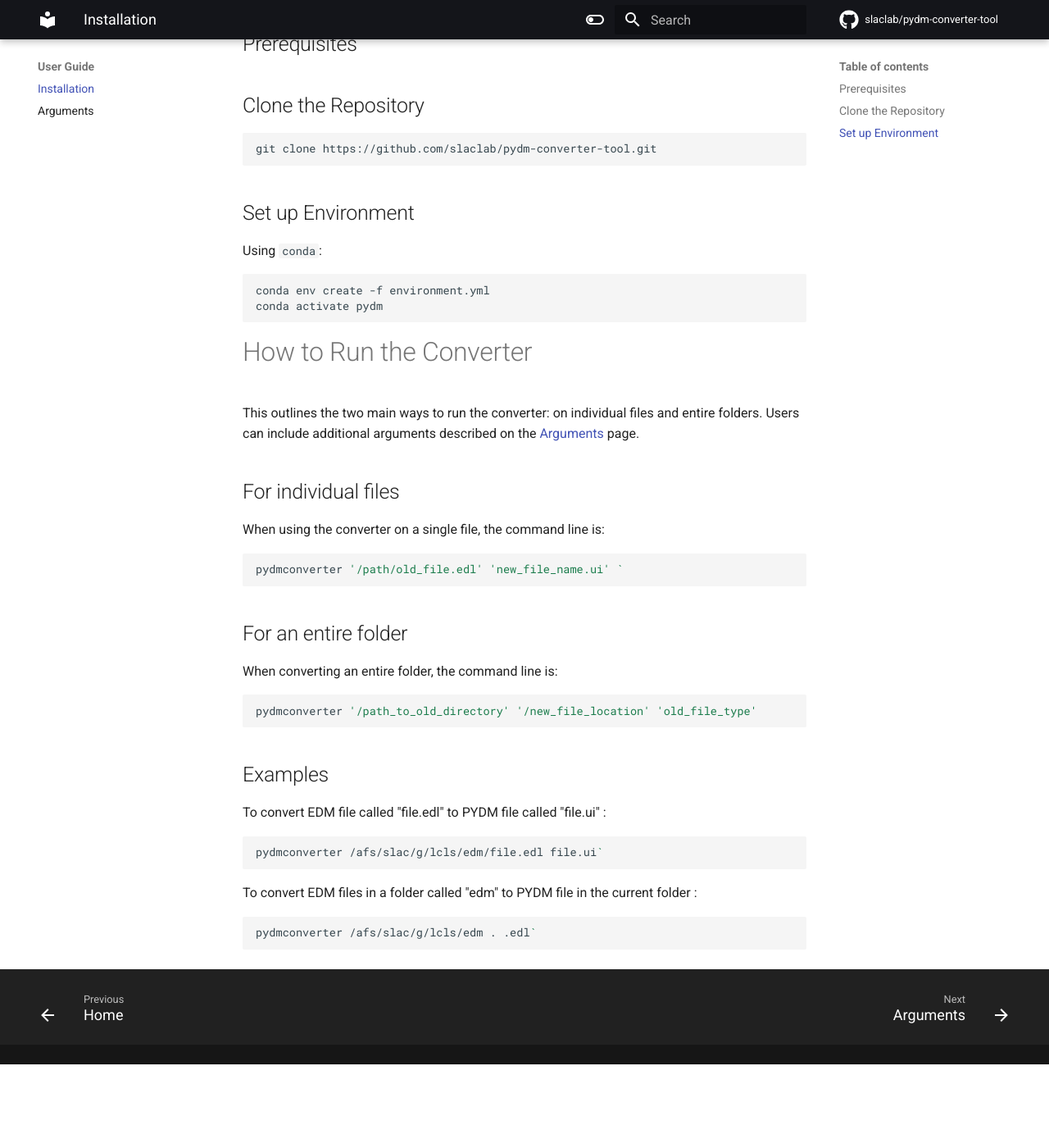
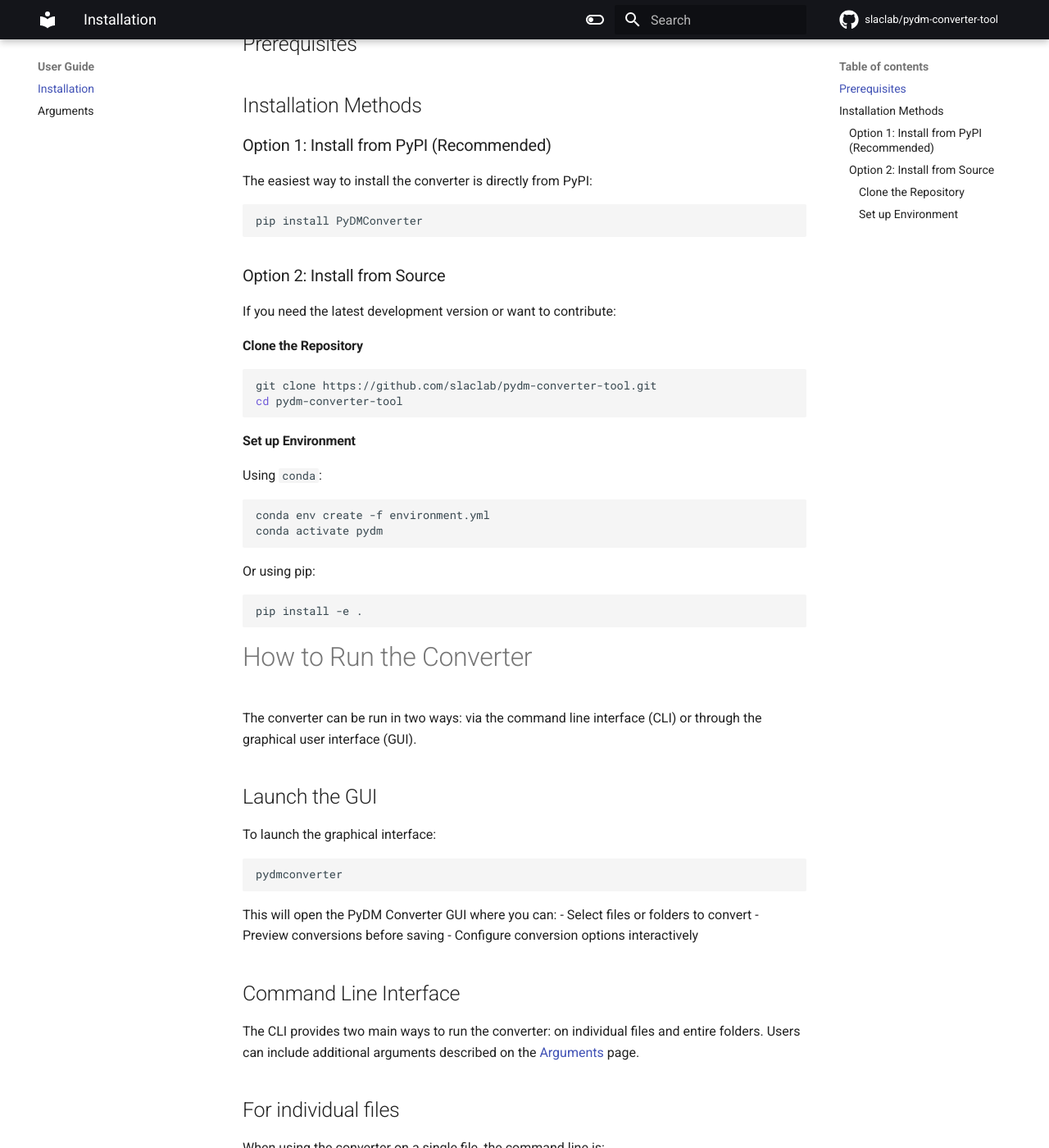
Before and after one commit to slaclab/pydm-converter-tool, an MkDocs documentation site: the page built from docs/user_guide.md, in a window 1280 px wide and 1400 px high, scrolled down 192 px. Shown: the whole window at 82% size. Built offline with MkDocs 1.6.1 and Material for MkDocs 9.7.7, drawn with Linux system fonts in a browser that asks for light colours; comment, search, counter and statistics services are not loaded; before the commit the page ends 1490 px from its top, so only the background shows below that.

Commit message:
made updates to the user_guide.md

````diff
--- a/docs/user_guide.md
+++ b/docs/user_guide.md
@@ -2,22 +2,54 @@
 
 ##Prerequisites
 
+## Installation Methods
 
-## Clone the Repository
+### Option 1: Install from PyPI (Recommended)
+The easiest way to install the converter is directly from PyPI:
+``` bash
+pip install PyDMConverter
+```
+
+### Option 2: Install from Source
+If you need the latest development version or want to contribute:
+
+#### Clone the Repository
 ``` bash
 git clone https://github.com/slaclab/pydm-converter-tool.git
+cd pydm-converter-tool
 ```
 
-## Set up Environment
+#### Set up Environment
 Using `conda`:
 ``` bash
 conda env create -f environment.yml
 conda activate pydm
 ```
 
+Or using pip:
+``` bash
+pip install -e .
+```
+
 # How to Run the Converter
 
-This outlines the two main ways to run the converter: on individual files and entire folders. Users can include additional arguments described on the [Arguments] page.
+The converter can be run in two ways: via the command line interface (CLI) or through the graphical user interface (GUI).
+
+## Launch the GUI
+
+To launch the graphical interface:
+``` bash
+pydmconverter
+```
+
+This will open the PyDM Converter GUI where you can:
+- Select files or folders to convert
+- Preview conversions before saving
+- Configure conversion options interactively
+
+## Command Line Interface
+
+The CLI provides two main ways to run the converter: on individual files and entire folders. Users can include additional arguments described on the [Arguments] page.
 
   [Arguments]: arguments.md
 
````
